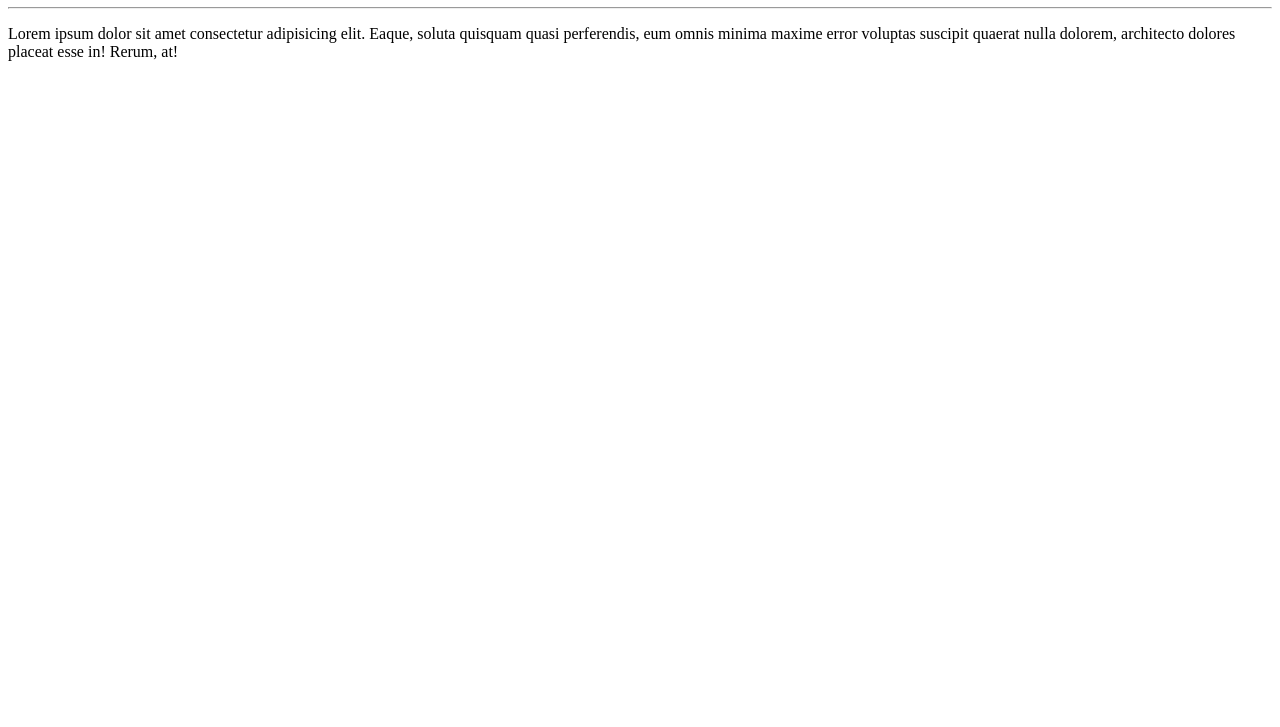
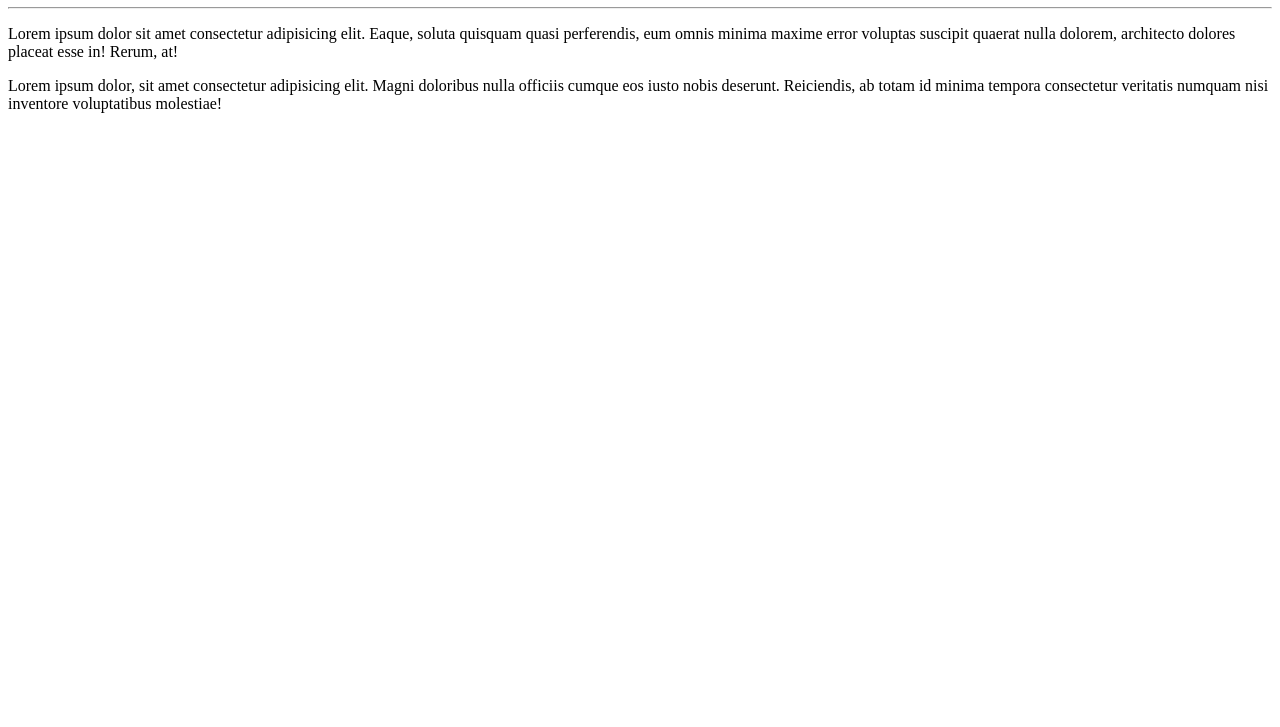
Before and after one commit to Felipeddn/olamundo, a plain HTML site: page SiteExemplo/index.html in a window 1280 px wide. Shown: the part 73-800 px from the top of the page. Drawn offline with Linux system fonts and the light colour scheme.

Commit message:
adicionei um paragrafo

```diff
--- a/SiteExemplo/index.html
+++ b/SiteExemplo/index.html
@@ -9,5 +9,6 @@
     <h1>Olá, mundo!</h1>
     <hr>
     <p>Lorem ipsum dolor sit amet consectetur adipisicing elit. Eaque, soluta quisquam quasi perferendis, eum omnis minima maxime error voluptas suscipit quaerat nulla dolorem, architecto dolores placeat esse in! Rerum, at!</p>
+    <p>Lorem ipsum dolor, sit amet consectetur adipisicing elit. Magni doloribus nulla officiis cumque eos iusto nobis deserunt. Reiciendis, ab totam id minima tempora consectetur veritatis numquam nisi inventore voluptatibus molestiae!</p>
 </body>
 </html>
```
